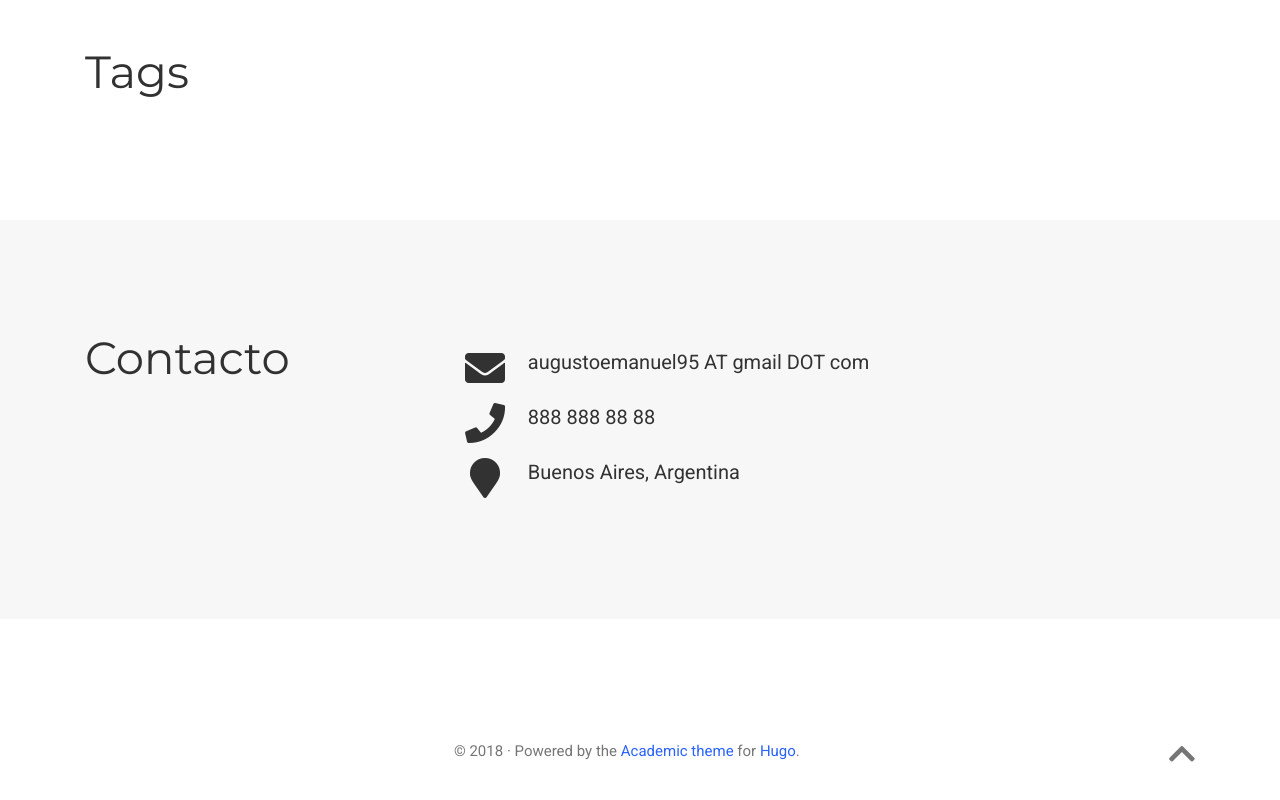
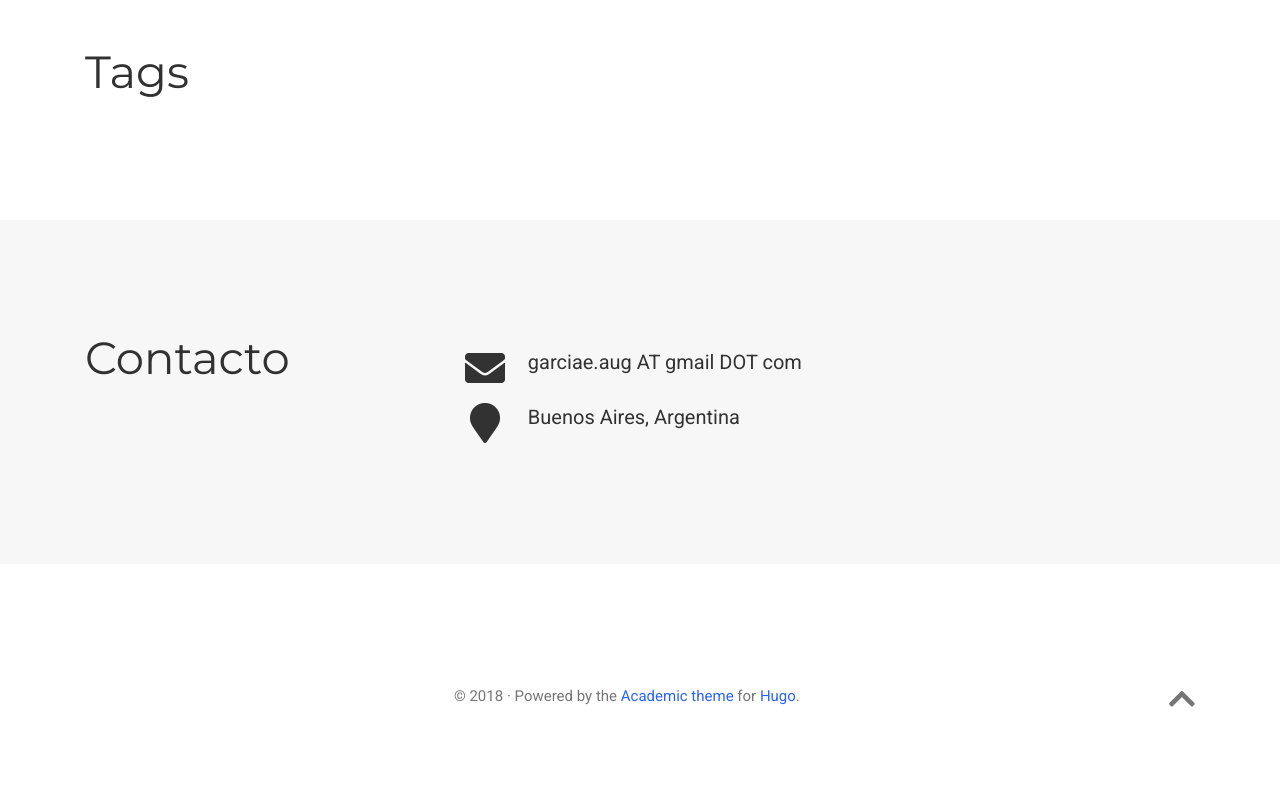
Before and after one commit to augustoeg/augustoeg.github.io, a plain HTML site: page index.html in a window 1280 px wide. Shown: the part 3488-4288 px from the top of the page. After the commit the page ends 4257 px from the top, so only its background shows below. Drawn offline with nearby package versions, Linux system fonts and the light colour scheme; some icons are missing.

Commit message:
changed email

```diff
--- a/index.html
+++ b/index.html
@@ -312,7 +312,7 @@
 
 
 
-<div class="row" itemprop="author" itemscope itemtype="http://schema.org/Person" itemref="person-email person-telephone person-address">
+<div class="row" itemprop="author" itemscope itemtype="http://schema.org/Person" itemref="person-email person-address">
   <div class="col-12 col-lg-4">
     <div id="profile">
 
@@ -839,7 +839,7 @@ enterohemorrágica basado en herramientas de biología sintética</em></p>
 
       <li>
         <i class="fa-li fas fa-envelope fa-2x" aria-hidden="true"></i>
-        <span id="person-email" itemprop="email">augustoemanuel95 AT gmail DOT com</span>
+        <span id="person-email" itemprop="email">garciae.aug AT gmail DOT com </span>
       </li>
 
 
@@ -847,11 +847,6 @@ enterohemorrágica basado en herramientas de biología sintética</em></p>
 
 
 
-
-      <li>
-        <i class="fa-li fas fa-phone fa-2x" aria-hidden="true"></i>
-        <span id="person-telephone" itemprop="telephone">888 888 88 88</span>
-      </li>
 
 
 
```
